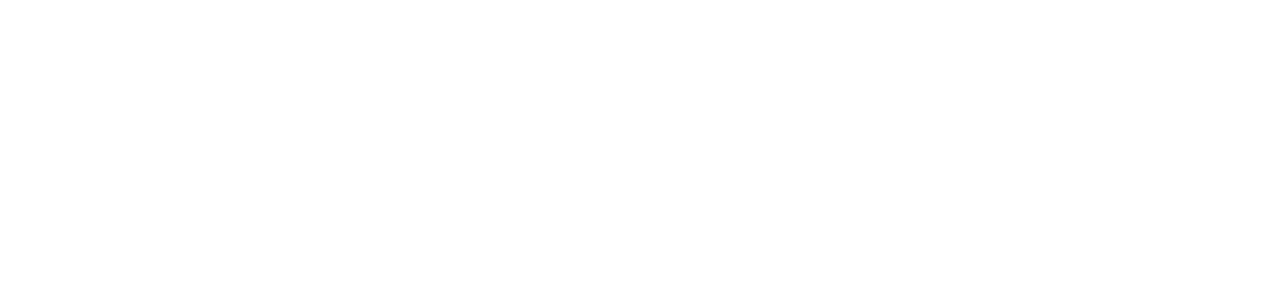
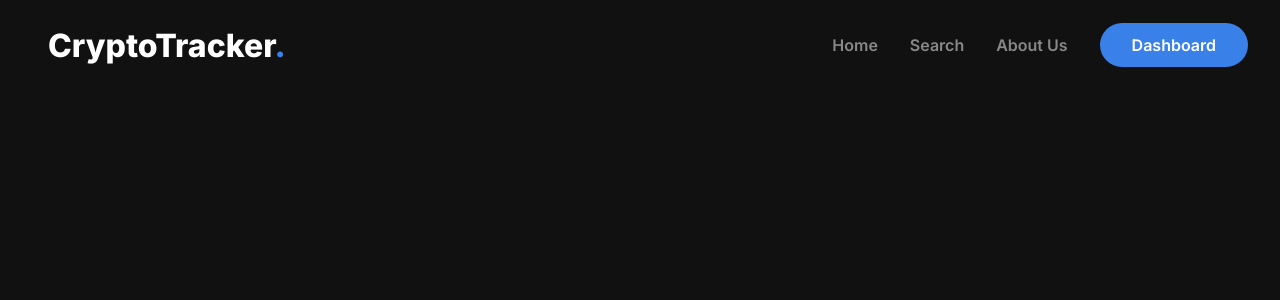
Before and after one commit to Chackojithinps/Crypto-Dashboard, a React (Create React App) app: page /dashboard in a window 1280 px wide. Shown: the top 300 px of the page. Built offline with nearby package versions, Linux system fonts and the light colour scheme.

Commit message:
navbar styling

```diff
--- /dev/null
+++ b/src/Button/index.js
@@ -0,0 +1,11 @@
+import React from 'react'
+import './styles.css'
+const Button = ({text,onClick}) => {
+  return (
+    <div className='button-wrapper' onClick={onClick}>
+      <p>{text}</p>
+    </div>
+  )
+}
+
+export default Button
--- /dev/null
+++ b/src/Button/styles.css
@@ -0,0 +1,12 @@
+.button-wrapper{
+    background-color: var(--blue);
+    font-weight: 600;
+    width: fit-content;
+    border-radius: 3rem;
+    padding: 0.75rem 2rem;
+}
+.button-wrapper p {
+    color: var(--white);
+    font-weight: 600;
+    margin: 0;
+}
--- a/src/Components/Header/index.js
+++ b/src/Components/Header/index.js
@@ -1,9 +1,29 @@
 import React from 'react'
+import Button from '../../Button'
 import './style.css'
 const Header = () => {
   return (
-    <div className='header'>
-       Header
+    <div className='navbar'>
+       <h1 className='heading1'>
+          CryptoTracker<span style={{color:"var(--blue)"}}>.</span>
+       </h1>
+       <div className='links-flex'>
+          <a href='/'>
+             <p className='links'>Home</p>
+          </a>
+          <a href="/search">
+             <p className="links">Search</p>
+          </a>
+          <a href="/about-us">
+             <p className="links">About Us</p>
+          </a>
+          <a href="/dashboard">
+             <p className="links">
+               <Button text="Dashboard" onClick={()=>alert("Hi")}/>
+             </p>
+          </a>
+       </div>
+
     </div>
   )
 }
--- a/src/Components/Header/style.css
+++ b/src/Components/Header/style.css
@@ -1,3 +1,31 @@
-.header{
-    height: 3rem;
+.navbar{
+    display: flex;
+    justify-content: center;
+    justify-content: space-between;
+    width: 100%;
+    height: 90px;
+    align-items: center;
 }
+.heading1 {
+    padding-left: 3rem;
+}
+.links-flex{
+   display: flex;
+   justify-content: flex-end;
+   align-items: center;
+}
+a {
+    text-decoration: none;
+}
+.links{
+    font-weight: 600;
+    color: var(--grey);
+    padding-right: 2rem;
+    align-items: center;
+    text-decoration: none;
+
+}
+.links:hover {
+    color: var(--white);
+    cursor: pointer;
+}
--- a/src/Pages/Dashboard.js
+++ b/src/Pages/Dashboard.js
@@ -1,9 +1,9 @@
 import React from 'react'
-
+import Header from '../Components/Header'
 const Dashboard = () => {
   return (
     <div>
-
+      <Header/>
     </div>
   )
 }
--- a/src/Pages/Home.js
+++ b/src/Pages/Home.js
@@ -1,9 +1,14 @@
 import React from 'react'
+import Footer from '../Components/Footer'
+import Header from '../Components/Header'
+import LandingPageComponent from '../Components/HomepageComponents/LandingPageComponents'
 
 const Home = () => {
   return (
     <div>
-
+       <Header/>
+       <LandingPageComponent/>
+       <Footer/>
     </div>
   )
 }
--- a/src/index.css
+++ b/src/index.css
@@ -1,7 +1,62 @@
 @import url('https://fonts.googleapis.com/css2?family=Inter:wght@100;300;400;500;600;800&family=Montserrat:wght@100&family=Mulish:wght@200&family=Poppins:wght@300;700&family=Urbanist:ital,wght@0,100;0,200;0,300;0,400;0,500;1,100;1,200;1,300;1,400&display=swap');
+:root {
+  --blue: #3a80e9;
+  --white: #ffffff;
+  --black: #111;
+  --grey: #888;
+}
+
+/* html {
+  scroll-behavior: smooth;
+} */
+html{
+  overflow-x: hidden;
+}
 body {
   margin: 0;
-  font-family: 'Inter', sans-serif;
+  font-family: "Inter", sans-serif;
   -webkit-font-smoothing: antialiased;
   -moz-osx-font-smoothing: grayscale;
+  /* var(--black) == #111 */
+  background-color: var(--black);
+  color: var(--white);
 }
+
+/* for headings */
+h1 {
+  font-size: 3rem;
+  font-size: 2rem;
+  font-weight: 700;
+  color: var(--white);
+}
+
+/* for sub-headings */
+h2 {
+  /* font-size: 3rem; */
+  font-size: 2rem;
+  font-weight: 500;
+  color: var(--white);
+}
+
+h3 {
+  /* font-size: 2.25rem; */
+  font-size: 1.25rem;
+  font-weight: 500;
+  color: var(--white);
+}
+h4 {
+  font-size: 1.875rem;
+  font-weight: 500;
+}
+h5 {
+  font-size: 1.5rem;
+  font-weight: 400;
+}
+h6 {
+  font-size: 1.125rem;
+  font-weight: 400;
+}
+p {
+  font-size: 1rem;
+  font-weight: 400;
+}
```
